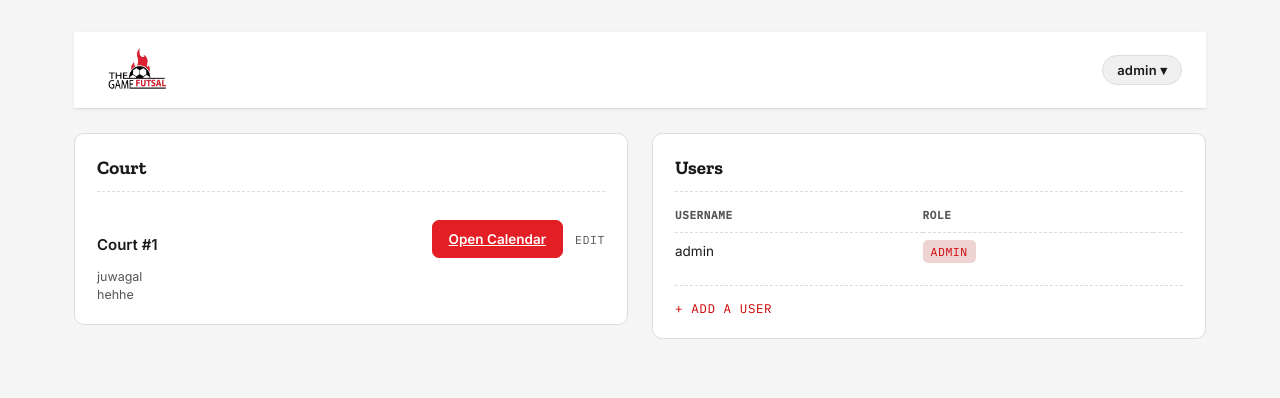
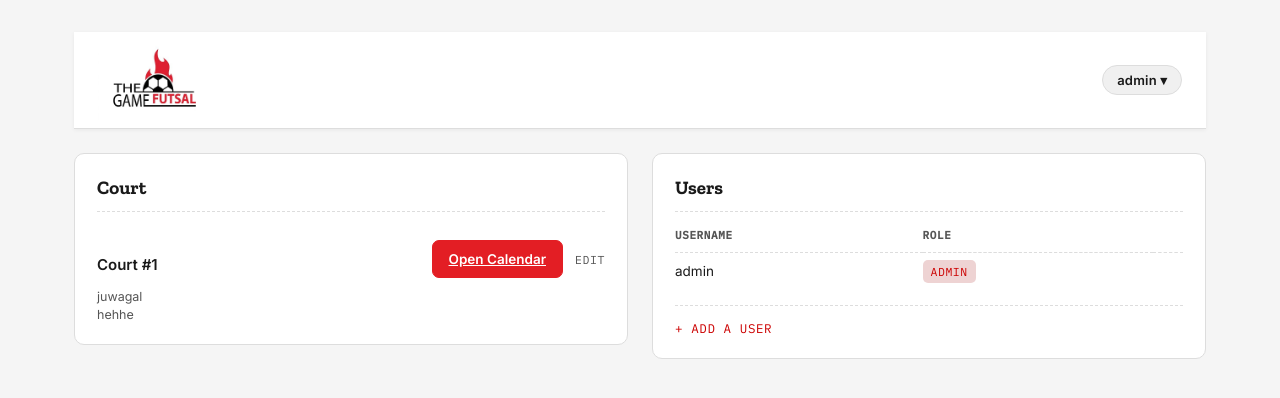
Before and after one commit to Prakriti-Shrestha03/Futsal_Training, a Flask app: page /admin in a window 1280 px wide. Shown: the top 398 px of the page. Run offline with Flask 3, Linux system fonts and the light colour scheme; a user stored in the database is signed in; parts of the project's set-up code (start-up, migrations or seed data) failed here and were passed over; some libraries are stand-ins or nearby versions.

Commit message:
style: increase header logo to 80px for better visibility

```diff
--- a/static/style.css
+++ b/static/style.css
@@ -37,7 +37,7 @@ body {
 /* ---------- Logo image in header ---------- */
 
 .header__logo {
-  height: 56px;
+  height: 80px;
   width: auto;
   display: block;
   object-fit: contain;
@@ -59,7 +59,7 @@ body {
   justify-content: space-between;
   flex-wrap: wrap;
   gap: 12px;
-  padding: 10px 24px;
+  padding: 8px 24px;
   margin-bottom: 24px;
   background: var(--surface);
   border-bottom: 1px solid var(--hairline);
--- a/templates/base.html
+++ b/templates/base.html
@@ -16,7 +16,7 @@
   <noscript>
     <link rel="stylesheet" href="https://fonts.googleapis.com/css2?family=Zilla+Slab:wght@500;600;700&family=Inter:wght@400;500;600&family=IBM+Plex+Mono:wght@400;500&display=swap">
   </noscript>
-  <link rel="stylesheet" href="{{ url_for('static', filename='style.css') }}?v=15">
+  <link rel="stylesheet" href="{{ url_for('static', filename='style.css') }}?v=16">
   {% block extra_head %}{% endblock %}
 </head>
 <body>
```
